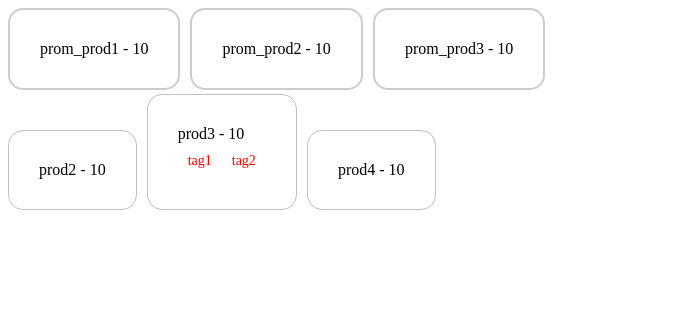
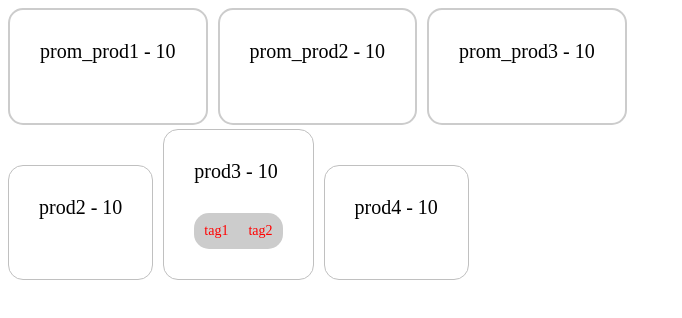
Before and after one commit to bartosz-grabski/angular4-devmeeting, an Angular app: page / in a window 1280 px wide. Shown: the top 318 px of the page, without its empty margins (0-682 px from the left). Built offline with nearby package versions, Linux system fonts and the light colour scheme.

Commit message:
devmeeting-02-components-tags

```diff
--- a/src/styles.css
+++ b/src/styles.css
@@ -18,9 +18,15 @@
   overflow: hidden;
 }
 
+.product-header {
+  font-size: 20px;
+}
 
 .product-tags {
   display: flex;
+  background: #ccc;
+  border-radius: 15px;
+  margin-top: 30px;
 }
 
 .product-tags > div {
```
